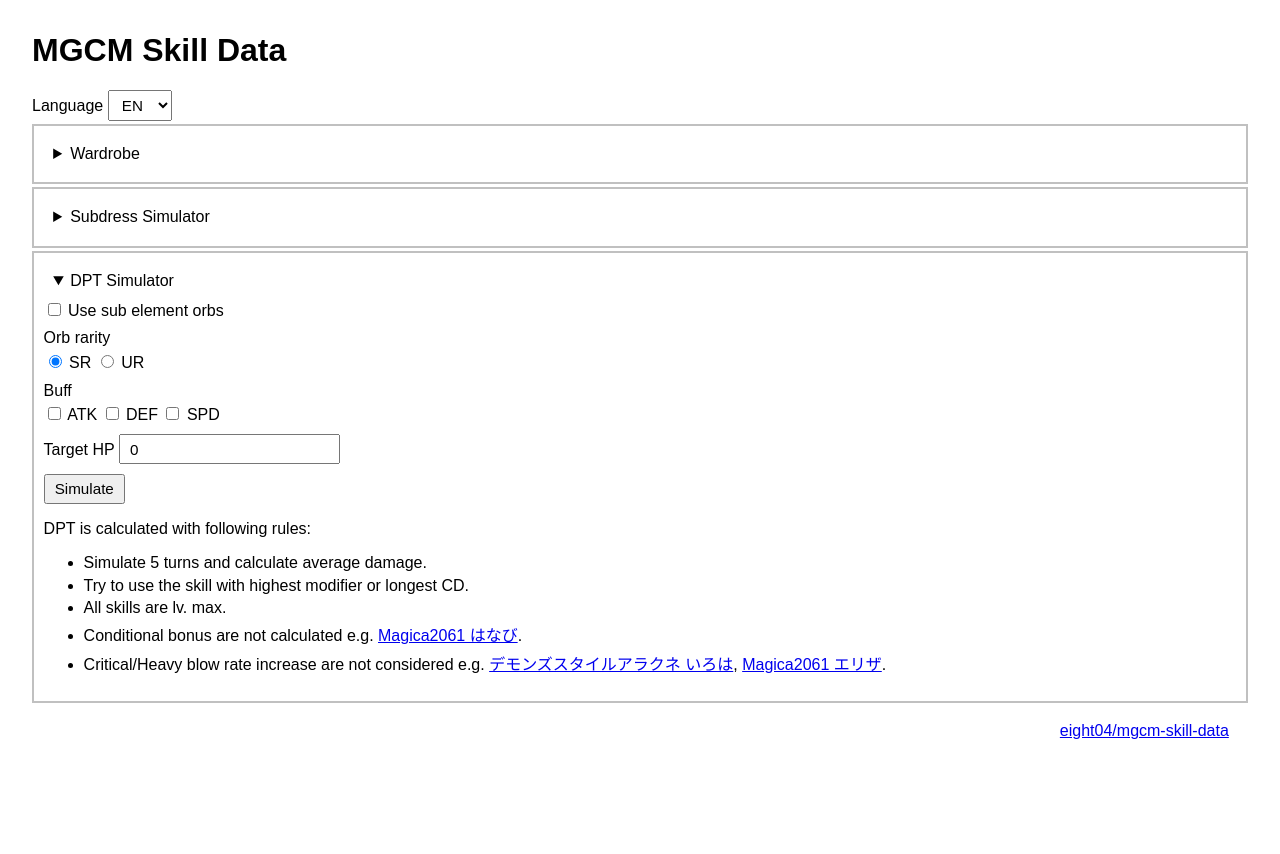
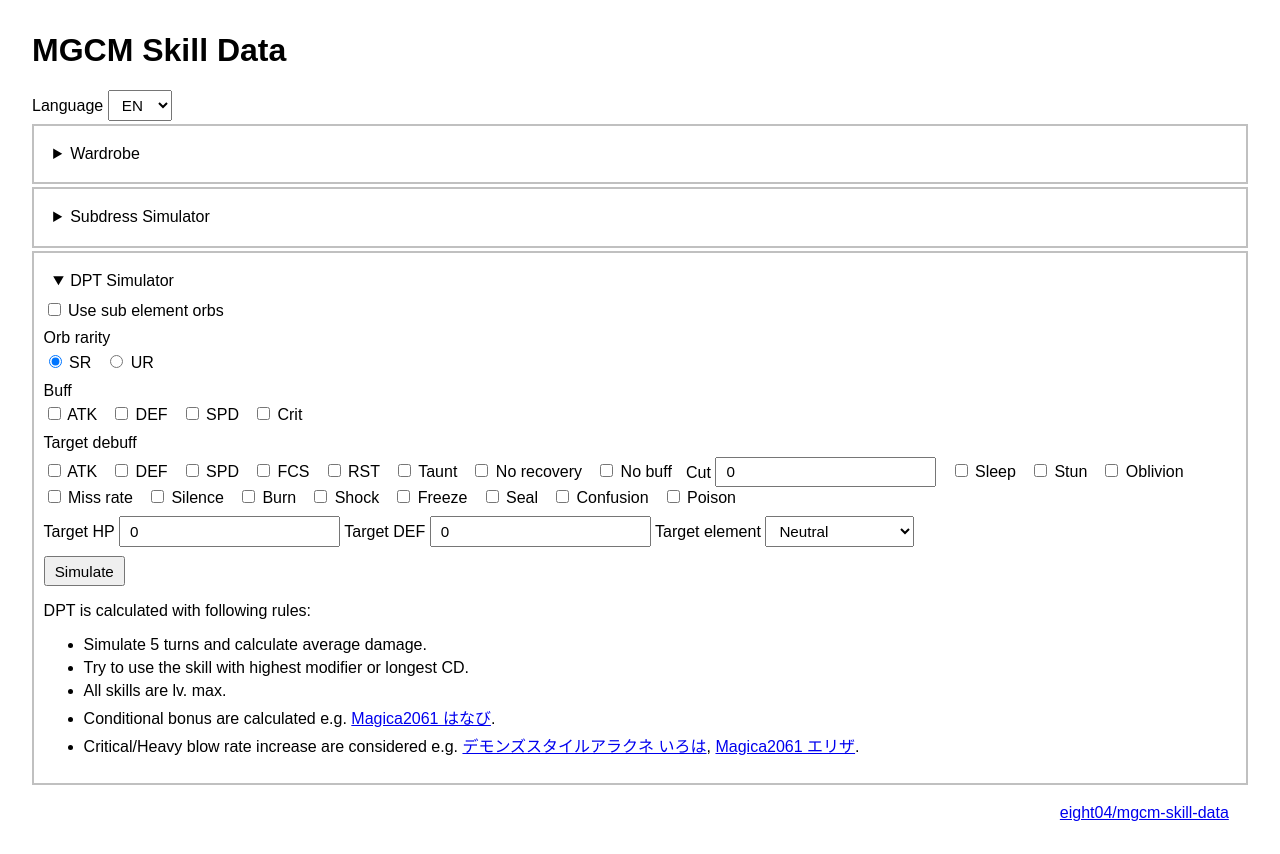
Before and after one commit to eight04/mgcm-skill-data, a Svelte app: page / in a window 1280 px wide. Both pictures are taken after a click on the heading "DPT Simulator". Before the commit the page ends 800 px from the top, so only its background shows below. Built offline with nearby package versions, Linux system fonts and the light colour scheme; the HTML template or start-up script is replaced by a standard one.

Commit message:
Add: calculate element, debuff

```diff
--- a/src/DPSSimulator.svelte
+++ b/src/DPSSimulator.svelte
@@ -10,18 +10,14 @@ const maxLvDresses = getStore("maxLVDresses", []);
 let ignoreElement = false;
 let orbRarity = "sr";
 let buff = [];
-let target = {hp: 0};
+let target = {hp: 0, def: 0, element: "neutral"};
+let targetDebuff = [];
+let targetDebuffCut = 0;
 
 let running = false;
 let result;
 let resultErr;
 let maxScore;
-
-const BUFF_VALUE = {
-  atk: 1.5,
-  def: 1.7,
-  spd: 1.3
-};
 
 async function simulate() {
   running = true;
@@ -31,7 +27,8 @@ async function simulate() {
       maxLvDresses: $maxLvDresses,
       ignoreElement,
       orb: orbRarity,
-      buff: Object.fromEntries(buff.map(b => [b, BUFF_VALUE[b]])),
+      buff: Object.fromEntries(buff.map(b => [b, true])),
+      targetDebuff: [...targetDebuff, ...Array(targetDebuffCut).fill("cut")],
       target
     });
     resultErr = false;
@@ -79,11 +76,118 @@ function getOrbName(build) {
     <input type="checkbox" bind:group={buff} value="spd">
     SPD
   </label>
+  <label>
+    <input type="checkbox" bind:group={buff} value="crit">
+    Crit
+  </label>
+</div>
+
+<div class="radio-group">
+  <div class="radio-title">Target debuff</div>
+  <label>
+    <input type="checkbox" bind:group={targetDebuff} value="atk">
+    ATK
+  </label>
+  <label>
+    <input type="checkbox" bind:group={targetDebuff} value="def">
+    DEF
+  </label>
+  <label>
+    <input type="checkbox" bind:group={targetDebuff} value="spd">
+    SPD
+  </label>
+  <label>
+    <input type="checkbox" bind:group={targetDebuff} value="fcs">
+    FCS
+  </label>
+  <label>
+    <input type="checkbox" bind:group={targetDebuff} value="rst">
+    RST
+  </label>
+  <label>
+    <input type="checkbox" bind:group={targetDebuff} value="taunt">
+    Taunt
+  </label>
+  <label>
+    <input type="checkbox" bind:group={targetDebuff} value="noRecovery">
+    No recovery
+  </label>
+  <label>
+    <input type="checkbox" bind:group={targetDebuff} value="noBuff">
+    No buff
+  </label>
+  <label>
+    Cut
+    <input type="number" bind:value={targetDebuffCut} />
+  </label>
+  <label>
+    <input type="checkbox" bind:group={targetDebuff} value="sleep">
+    Sleep
+  </label>
+  <label>
+    <input type="checkbox" bind:group={targetDebuff} value="stun">
+    Stun
+  </label>
+  <label>
+    <input type="checkbox" bind:group={targetDebuff} value="oblivion">
+    Oblivion
+  </label>
+  <label>
+    <input type="checkbox" bind:group={targetDebuff} value="miss">
+    Miss rate
+  </label>
+  <label>
+    <input type="checkbox" bind:group={targetDebuff} value="silence">
+    Silence
+  </label>
+  <label>
+    <input type="checkbox" bind:group={targetDebuff} value="burn">
+    Burn
+  </label>
+  <label>
+    <input type="checkbox" bind:group={targetDebuff} value="shock">
+    Shock
+  </label>
+  <label>
+    <input type="checkbox" bind:group={targetDebuff} value="freeze">
+    Freeze
+  </label>
+  <label>
+    <input type="checkbox" bind:group={targetDebuff} value="seal">
+    Seal
+  </label>
+  <label>
+    <input type="checkbox" bind:group={targetDebuff} value="confusion">
+    Confusion
+  </label>
+  <label>
+    <input type="checkbox" bind:group={targetDebuff} value="poison">
+    Poison
+  </label>
 </div>
 
 <label>
   Target HP
   <input type="number" bind:value={target.hp}>
+</label>
+
+<label>
+  Target DEF
+  <input type="number" bind:value={target.def}>
+</label>
+
+<label>
+  Target element
+  <select bind:value={target.element}>
+    <option value="fire">Fire</option>
+    <option value="lightning">Lightning</option>
+    <option value="water">Water</option>
+    <option value="dark">Dark</option>
+    <option value="light">Light</option>
+    <option value="neutral">Neutral</option>
+    <option value="superior">Always superior</option>
+    <option value="inferior">Always inferior</option>
+  </select>
 </label>
 
 <div class="actions">
@@ -146,8 +250,8 @@ function getOrbName(build) {
     <li>Simulate 5 turns and calculate average damage.</li>
     <li>Try to use the skill with highest modifier or longest CD.</li>
     <li>All skills are lv. max.</li>
-    <li>Conditional bonus are not calculated e.g. <a href="https://appmedia.jp/magicami/3790342">Magica2061 はなび</a>.</li>
-    <li>Critical/Heavy blow rate increase are not considered e.g. <a href="https://appmedia.jp/magicami/3790402">デモンズスタイルアラクネ いろは</a>, <a href="https://appmedia.jp/magicami/3790336">Magica2061 エリザ</a>.</li>
+    <li>Conditional bonus are calculated e.g. <a href="https://appmedia.jp/magicami/3790342">Magica2061 はなび</a>.</li>
+    <li>Critical/Heavy blow rate increase are considered e.g. <a href="https://appmedia.jp/magicami/3790402">デモンズスタイルアラクネ いろは</a>, <a href="https://appmedia.jp/magicami/3790336">Magica2061 エリザ</a>.</li>
   </ul>
 {/if}
 
@@ -170,6 +274,10 @@ th, td {
 .radio-group, .actions {
   margin: .6em 0;
 }
+.radio-group label {
+  display: inline-block;
+  margin-right: .6em;
+}
 li {
   margin-top: .3em;
   margin-bottom: .3em;
--- a/src/simulate-skill.mjs
+++ b/src/simulate-skill.mjs
@@ -11,7 +11,7 @@ const SPECIALS = {
   "ギャルアーミー 丹": [
     null,
     {
-      condBonus: ({targetDebuff}) => Object.keys(targetDebuff).length ? 1.5 : 1
+      condBonus: ({targetDebuff}) => targetDebuff.length ? 1.5 : 1
     }
   ],
   "ワイン娘 いろは": [
@@ -58,7 +58,7 @@ const SPECIALS = {
     condBonus: bonusByBuffNumber(0.1)
   },
   "デモンズスタイルレウコシア 丹": {
-    critRate: ({targetDebuff}) => Object.keys(targetDebuff).length ? 0 : 1
+    critRate: ({targetDebuff}) => targetDebuff.length ? 0 : 1
   }
 };
 
@@ -96,7 +96,7 @@ function bonusByBuffNumber(bonus) {
 }
 
 function bonusByTargetDebuff(bonus) {
-  return ({targetDebuff}) => Object.keys(targetDebuff).length * bonus + 1;
+  return ({targetDebuff}) => targetDebuff.length * bonus + 1;
 }
 
 const SUPER = {
@@ -173,29 +173,35 @@ function getSpecialBonus({
   buff = {},
   debuff = {},
   targetBuff = {},
-  targetDebuff = {}
+  targetDebuff = {length: 0}
 }) {
   const context = {buff, debuff, targetBuff, targetDebuff};
 
   const baseRate = BASE_RATE[
     special.element?.[0] ||
+    targetElement in BASE_RATE && targetElement ||
     getElementAffinity(element, targetElement)
   ];
 
   const r = {};
   for (const key in baseRate) {
-    r[key] = Math.min(Math.max(baseRate[key] + sum(special[key], context), 0), 1);
+    let value = baseRate[key] + sum(special[key], context);
+    if (key === "critRate" && buff.crit) {
+      value += 0.3;
+    }
+    r[key] = Math.min(Math.max(value, 0), 1);
   }
 
   const elementBonus = r.missRate * 0.7
     // FIXME: do they add up?
     + (1-r.missRate) * r.critRate * 1.5 * product(special.extraDamageOnCrit, context)
-    + (1-r.missRate) * (1-r.critRate) * r.heavyRate * 1.3;
+    + (1-r.missRate) * (1-r.critRate) * r.heavyRate * 1.3
+    + (1-r.missRate) * (1-r.critRate) * (1-r.heavyRate) * 1;
 
   const condBonus = product(special.condBonus, context);
 
   const defBonus = r.ignoreDefRate * 1 +
-    (1-r.ignoreDefRate) * (750 / (750 + targetDef));
+    (1-r.ignoreDefRate) * (750 / (750 + targetDef * (targetDebuff.def ? 0.3 : 1)));
 
   return elementBonus * condBonus * defBonus;
 }
@@ -250,12 +256,12 @@ export function simulateSkillMod({
   return finalMod;
 }
 
-function addMod(a, b, bonus) {
+function addMod(a, b, bonus, special) {
   for (const key in b) {
     if (a[key]) {
-      a[key] += b[key] * (100 + bonus) / 100;
+      a[key] += b[key] * (100 + bonus) / 100 * special;
     } else {
-      a[key] = b[key] * (100 + bonus) / 100;
+      a[key] = b[key] * (100 + bonus) / 100 * special;
     }
   }
 }
--- a/src/simulate-util.mjs
+++ b/src/simulate-util.mjs
@@ -1,7 +1,13 @@
+const BUFF_VALUE = {
+  atk: 1.5,
+  def: 1.7,
+  spd: 1.3
+};
+
 export function calcScore(stat, mod, buff) {
   let score = 0;
   for (const key in mod) {
-    score += (stat[key] || 0) * mod[key] * (buff[key] || 1);
+    score += (stat[key] || 0) * mod[key] * (buff[key] && BUFF_VALUE[key] || 1);
   }
   return score;
 }
--- a/src/simulate.mjs
+++ b/src/simulate.mjs
@@ -56,13 +56,24 @@ function *getAllSubs(mainDress, allDresses, mod, orb, buff, useSubEl) {
   }
 }
 
+function normalizeDebuff(arr) {
+  const result = {
+    length: arr.length
+  };
+  for (const key of arr) {
+    result[key] = (result[key] || 0) + 1;
+  }
+  return result;
+}
+
 export function simulateDps({
   includedDresses,
   maxLvDresses,
   ignoreElement,
   orb,
   buff,
-  target = {}
+  target = {},
+  targetDebuff
 }) {
   target = normalizeTarget(target);
 
@@ -77,7 +88,8 @@ export function simulateDps({
       dress,
       targetDef: target.targetDef,
       targetElement: target.targetElement,
-      buff
+      buff,
+      targetDebuff: normalizeDebuff(targetDebuff)
     });
     const mainDress = buildDress({
       dress,
```
Also changed, not shown: 3 other files (tests, documents, lock files or other folders).
